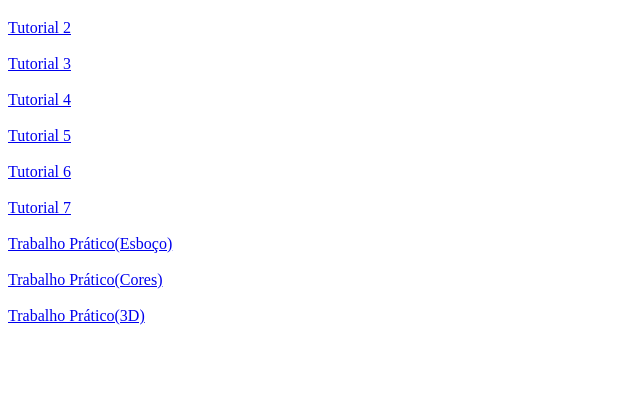
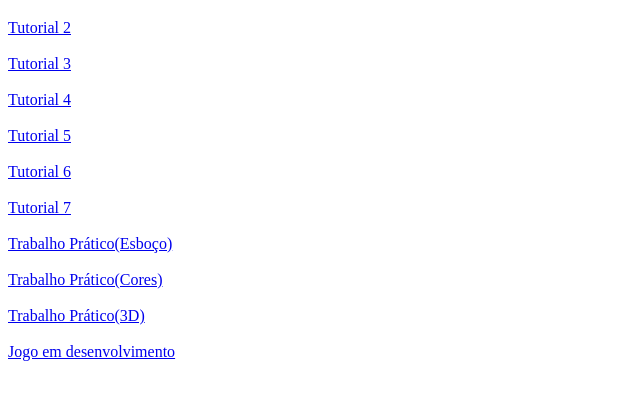
Before and after one commit to MBicalho/MBicalho.github.io, a plain HTML site: page index.html in a window 1280 px wide. Shown: the part 61-460 px from the top of the page, without its empty margins (0-640 px from the left). Drawn offline with Linux system fonts and the light colour scheme.

Commit message:
Adicionado atalho para o jogo

```diff
--- a/index.html
+++ b/index.html
@@ -34,5 +34,8 @@
     <br>
     <br>
     <a title="Trabalho Prático" href="figura3d/index.html">Trabalho Prático(3D)</a>
+    <br>
+    <br>
+    <a title="Jogo em Desenvolvimento" href="https://luizguiss.github.io/jogo/index.html">Jogo em desenvolvimento</a>
 </body>
 </html>
```
